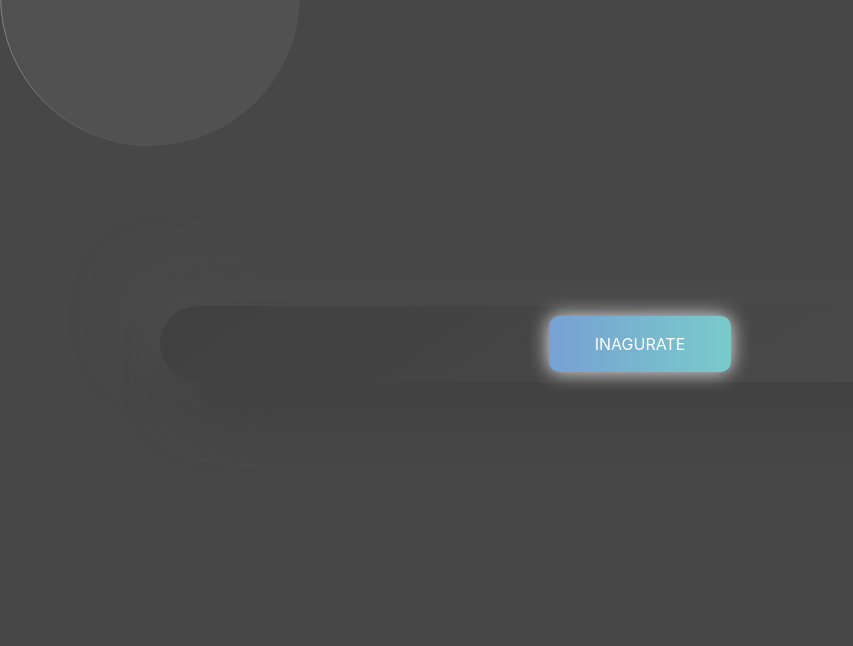
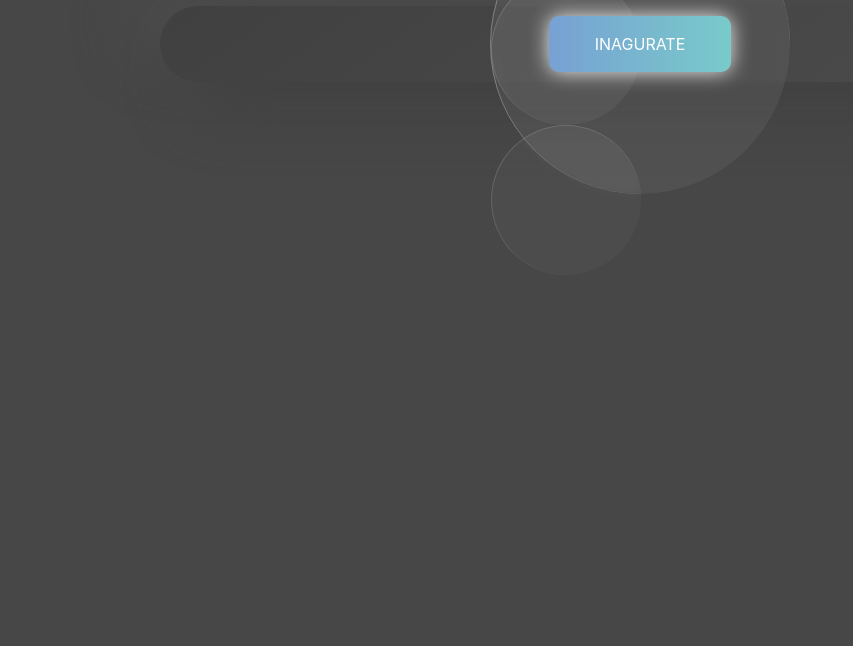
Before and after one commit to KpnDevelopment/inagurate, a plain HTML site: page index.html in a window 1280 px wide. Shown: the part 154-800 px from the top of the page, without its empty margins (0-853 px from the left). Drawn offline with nearby package versions, Linux system fonts and the light colour scheme.

Commit message:
git starting1

```diff
--- a/index.html
+++ b/index.html
@@ -22,11 +22,12 @@
     <link rel="stylesheet" href="style.css" />
   </head>
   <body>
-    <figure class="circle">
-      <figure class="inner"></figure>
-    </figure>
-
     <div class="parent">
+      <figure class="circle">
+        <img style="width: 80px; height: 80px" src="logo.png" alt="" />
+        <figure class="inner-a"></figure>
+        <figure class="inner-b"></figure>
+      </figure>
       <div class="btndiv">
         <button id="ibtn" class="btn btn-grad" onclick="btnclick()">
           <span style="transform: translateZ(20px)">Inagurate</span>
@@ -36,7 +37,7 @@
         <h1>
           <span style="color: gray">A Perfect Platform for</span>
           <span id="tstring" class="text-slider-items">
-            A Developer , A Creator, A Enterprenonor
+            A Entrepreneur , A Developer , A Creator ,
           </span>
           <span class="text-slider"></span>
         </h1>
--- a/style.css
+++ b/style.css
@@ -34,10 +34,12 @@ h1 {
   }
 }
 .parent {
+  position: relative;
   text-align: center;
   display: flex;
   margin-top: 10rem;
   justify-content: center;
+  z-index: 9;
   align-items: center;
   margin: 10rem 10rem;
   border-radius: 56px;
@@ -97,6 +99,7 @@ h1 {
 }
 /* buuble */
 .circle {
+  position: absolute;
   display: block;
   z-index: -1;
   opacity: 0.6;
@@ -123,3 +126,31 @@ h1 {
   border-left: 1px solid rgba(255, 255, 255, 0.5);
   backdrop-filter: blur(5px);
 }
+.inner-a {
+  display: block;
+  z-index: 2;
+  opacity: 0.5;
+  border-radius: 50%;
+  height: 150px;
+  width: 150px;
+  margin: 0;
+  box-sizing: 20px 20px 50px rgba(0, 0, 0, 0.5);
+  background: rgba(255, 255, 255, 0.1);
+  border-top: 1px solid rgba(255, 255, 255, 0.5);
+  border-left: 1px solid rgba(255, 255, 255, 0.5);
+  backdrop-filter: blur(5px);
+}
+.inner-b {
+  display: block;
+  z-index: 3;
+  opacity: 0.5;
+  border-radius: 50%;
+  height: 150px;
+  width: 150px;
+  margin: 0;
+  box-sizing: 20px 20px 50px rgba(0, 0, 0, 0.5);
+  background: rgba(255, 255, 255, 0.1);
+  border-top: 1px solid rgba(255, 255, 255, 0.5);
+  border-left: 1px solid rgba(255, 255, 255, 0.5);
+  backdrop-filter: blur(5px);
+}
```
Also changed, not shown: logo.png (added).
